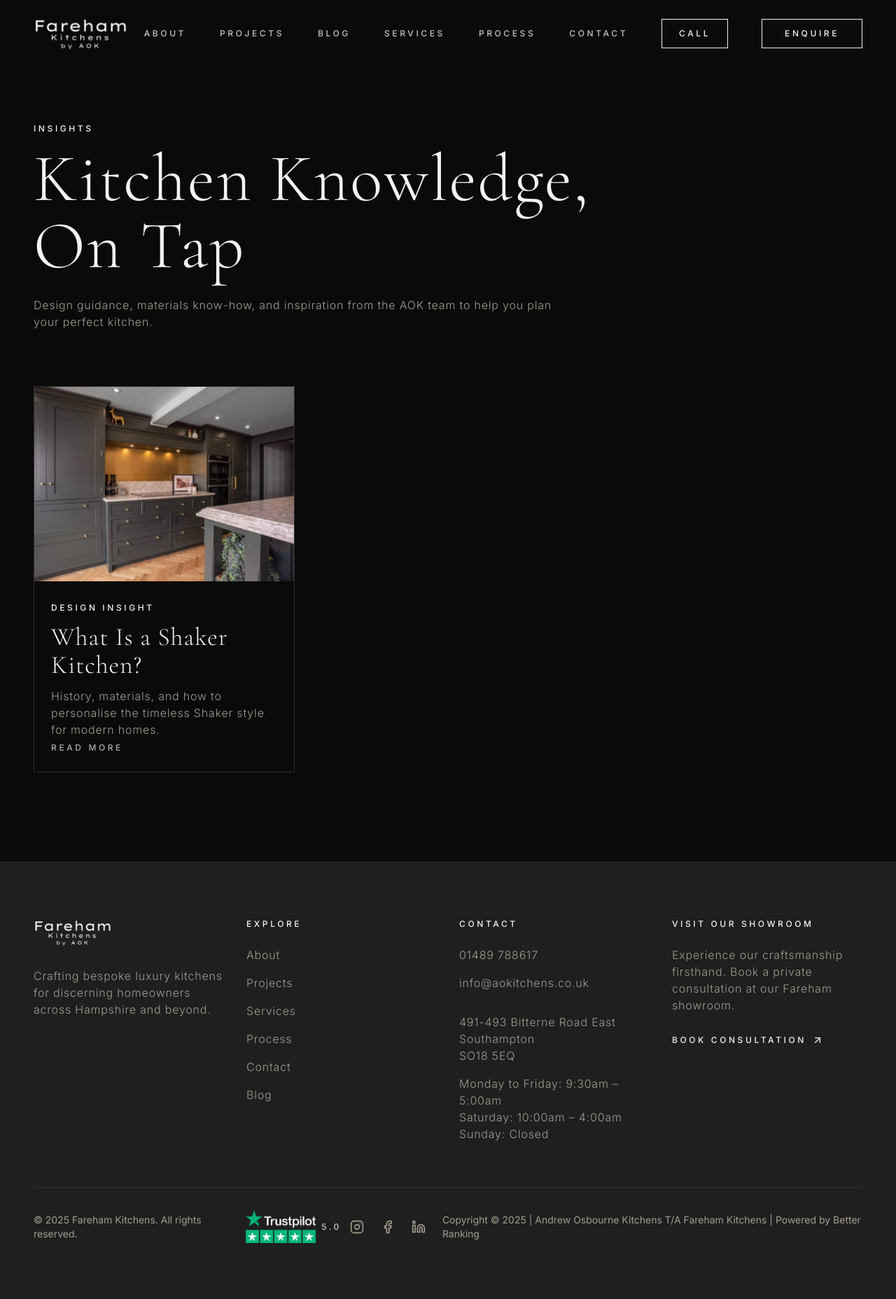
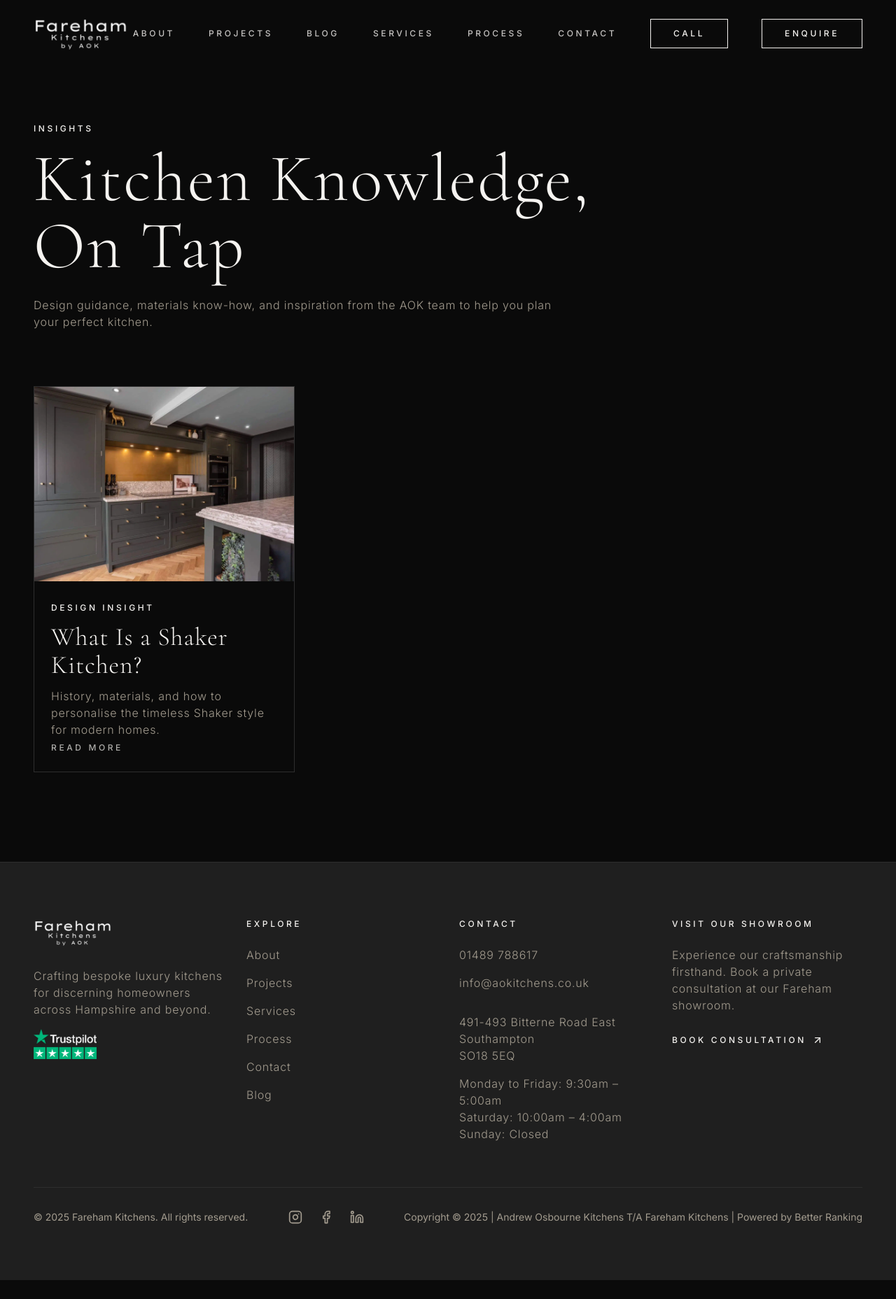
Before and after one commit to sam247/farehamkitchens, a Next.js app: page /blog in a window 1280 px wide. Shown: the whole page at 70% size. After the commit the page ends 1830 px from the top, so only its background shows below. Built offline with nearby package versions, Linux system fonts and the light colour scheme.

Commit message:
Tweak call button styling and reposition Trustpilot badge

```diff
--- a/src/components/layout/Footer.tsx
+++ b/src/components/layout/Footer.tsx
@@ -23,6 +23,16 @@ const Footer = () => {
             <p className="body-elegant text-muted-foreground max-w-xs">
               Crafting bespoke luxury kitchens for discerning homeowners across Hampshire and beyond.
             </p>
+            <div className="mt-4">
+              <a
+                href="https://uk.trustpilot.com/review/aokitchens.co.uk"
+                target="_blank"
+                rel="noreferrer"
+                className="inline-flex items-center gap-2 hover:opacity-90 transition-opacity"
+              >
+                <Image src="/trustpilot-white.webp" alt="Trustpilot" width={90} height={22} />
+              </a>
+            </div>
           </div>
 
           {/* Navigation */}
@@ -112,15 +122,6 @@ const Footer = () => {
             <p className="text-sm text-muted-foreground">
               © {currentYear} Fareham Kitchens. All rights reserved.
             </p>
-            <a
-              href="https://uk.trustpilot.com/review/aokitchens.co.uk"
-              target="_blank"
-              rel="noreferrer"
-              className="inline-flex items-center gap-2 hover:opacity-90 transition-opacity"
-            >
-              <Image src="/trustpilot-white.webp" alt="Trustpilot" width={100} height={24} />
-              <span className="label-uppercase text-xs text-foreground/80">5.0</span>
-            </a>
           </div>
 
           {/* Social Links */}
--- a/src/components/layout/Navigation.tsx
+++ b/src/components/layout/Navigation.tsx
@@ -64,14 +64,9 @@ const Navigation = () => {
               ))}
               <Link
                 href="tel:+44189788617"
-                className="label-uppercase px-6 py-3 border border-foreground text-foreground hover:bg-foreground hover:text-background transition-all duration-500 relative overflow-hidden group"
+                className="label-uppercase px-8 py-3 border border-foreground text-foreground hover:bg-foreground hover:text-background transition-all duration-500"
               >
-                <span className="block transition-opacity duration-300 group-hover:opacity-0">
-                  Call
-                </span>
-                <span className="block absolute inset-0 flex items-center justify-center opacity-0 group-hover:opacity-100 transition-opacity duration-300">
-                  01489 788617
-                </span>
+                Call
               </Link>
               <Link
                 href="/contact"
```
